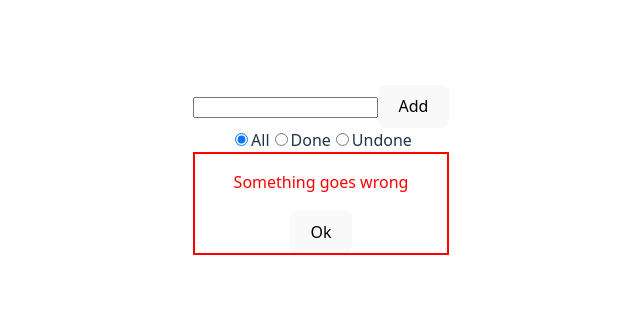
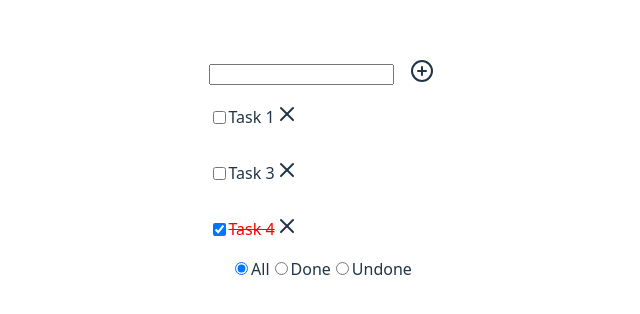
Before and after one commit to lvpjsdev/todo-vue-vuex, a Vue app: page / in a window 1280 px wide. Shown: the part 230-544 px from the top of the page, without its empty margins (319-959 px from the left). Built offline with nearby package versions, Linux system fonts and the light colour scheme.

Commit message:
feat: add icons

```diff
--- a/package.json
+++ b/package.json
@@ -9,6 +9,7 @@
     "preview": "vite preview"
   },
   "dependencies": {
+    "lucide-vue-next": "^0.518.0",
     "vue": "^3.5.13",
     "vuex": "^4.0.2"
   },
--- a/src/api/api.ts
+++ b/src/api/api.ts
@@ -6,7 +6,7 @@ const wrapApiCall = <T extends Function>(func: T, delay = 500) => {
     return new Promise((resolve, reject) => {
       setTimeout(() => {
         //Для симуляции ошибки будем кидать дайс, по умолчанию с шансом в 10%
-        Math.random() > Number(import.meta.env.VITE_ERROR_CHANCE ?? 0.1)
+        Math.random() >= Number(import.meta.env.VITE_ERROR_CHANCE ?? 0.1)
           ? resolve(func(...args))
           : reject(new Error('Something goes wrong'));
       }, delay);
--- a/src/components/AddTask.vue
+++ b/src/components/AddTask.vue
@@ -1,6 +1,8 @@
 <script lang="ts" setup>
 import { ref } from 'vue';
+import { CirclePlus } from 'lucide-vue-next';
 import { useStore } from '../store';
+import Button from './ui/Button.vue';
 
 const store = useStore();
 const taskTitle = ref('');
@@ -11,10 +13,25 @@ const onAdd = () => {
 </script>
 
 <template>
-  <div>
-    <input v-model="taskTitle" />
-    <button @click="onAdd">Add</button>
+  <div class="wrapper">
+    <input v-model="taskTitle" class=".input" />
+    <!-- <button @click="onAdd">+</button> -->
+    <Button @click="onAdd">
+      <template #after>
+        <CirclePlus :size="24" />
+      </template>
+    </Button>
   </div>
 </template>
 
-<style lang="scss" scoped></style>
+<style scoped>
+.wrapper {
+  display: flex;
+  align-items: center;
+  gap: 1rem;
+}
+
+.input {
+  height: 1.1rem;
+}
+</style>
--- a/src/components/TaskItem.vue
+++ b/src/components/TaskItem.vue
@@ -1,7 +1,9 @@
 <script setup lang="ts">
 import { ref } from 'vue';
+import { X as XIcon } from 'lucide-vue-next';
 import { type Task } from '../types';
 import { useStore } from '../store';
+import Button from './ui/Button.vue';
 interface Props {
   task: Task;
 }
@@ -23,7 +25,9 @@ const onDelete = () => {
   <div class="wrapper">
     <input type="checkbox" v-model="isComplete" @click="onCompleteChange" />
     <p :class="{ complete: isComplete }">{{ task.title }}</p>
-    <button @click="onDelete">Delete</button>
+    <Button @click="onDelete">
+      <template #after><XIcon /></template>
+    </Button>
   </div>
 </template>
 
@@ -35,5 +39,6 @@ const onDelete = () => {
 
 .wrapper {
   display: flex;
+  align-items: center;
 }
 </style>
--- /dev/null
+++ b/src/components/ui/Button.vue
@@ -0,0 +1,17 @@
+<script lang="ts" setup></script>
+
+<template>
+  <div aria-label="button" @click="$emit('click')">
+    <slot name="before"></slot>
+    <slot></slot>
+    <slot name="after"></slot>
+  </div>
+</template>
+
+<style scoped>
+.wrapper {
+  display: flex;
+  flex-direction: row;
+  gap: 2rem;
+}
+</style>
```
Also changed, not shown: 2 other files (tests, documents, lock files or other folders).
